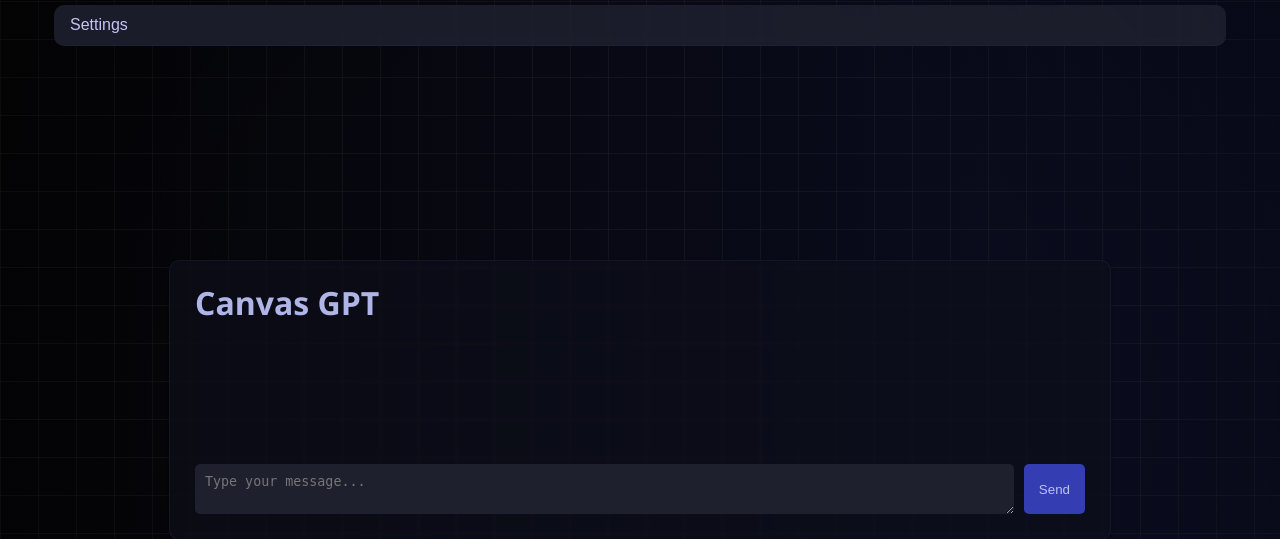
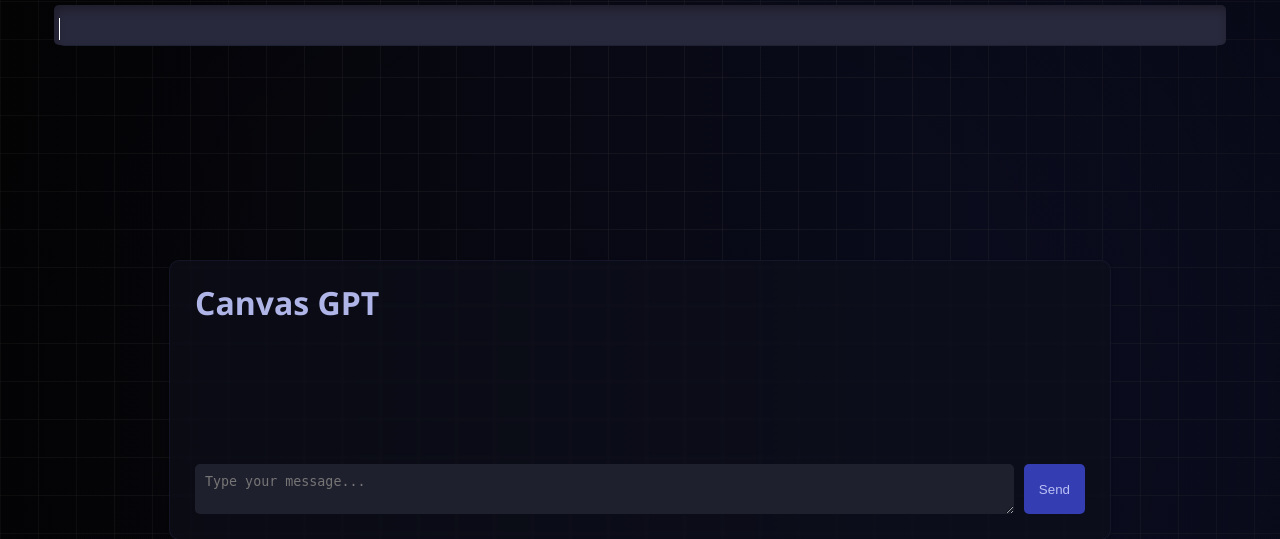
Before and after one commit to AVGVSTVS96/flaskGPT, a Flask app: page / in a window 1280 px wide. Shown: the top 539 px of the page. Run offline with Flask 2, Linux system fonts and the light colour scheme; some libraries are stand-ins or nearby versions.

Commit message:
🔄 synced local 'templates/index.html' with remote 'templates/index.html'

```diff
--- a/templates/index.html
+++ b/templates/index.html
@@ -6,24 +6,21 @@
     <title>GPT-4 API Chat</title>
     <link rel="stylesheet" href="/static/styles.css">
     <link rel="stylesheet" href="https://cdnjs.cloudflare.com/ajax/libs/highlight.js/11.7.0/styles/tokyo-night-dark.min.css">
-    <script defer src="/static/main.js"></script>
+    <script defer src="/static/interface.js"></script>
+    <script defer src="/static/chat.js"></script>
   </head>
   <body>
     <div class="menubar">
-      <button class="settings-toggle" id="settings-toggle">Settings</button>
-      <div class="settings-dropdown">
-        <input type="text" class="input" id="system-message" placeholder="Enter system message">
-        <div class="model-toggle-container">
-          <label class="switch">
-            <input type="checkbox" id="model-toggle" autocomplete="off">
-            <span class="slider">
-              <span id="model-label">GPT-3.5</span>
-            </span>
-          </label>
-        </div>
-      </div>
+      <input type="text" class="input" id="system-message" placeholder="Enter system message">
+      <label class="slider-container">
+        <input type="checkbox" id="model-toggle" autocomplete="off">
+        <span class="slider-track">
+          <span class="model-label" id="model-label-left">GPT-3.5</span>
+          <div class="slider"></div>
+          <span class="model-label" id="model-label-right">GPT-4</span>
+        </span>
+      </label>
     </div>
-
     <div class="chat-container">
       <h1 class="heading">Canvas GPT</h1>
       <div class="chat-wrapper">
```
